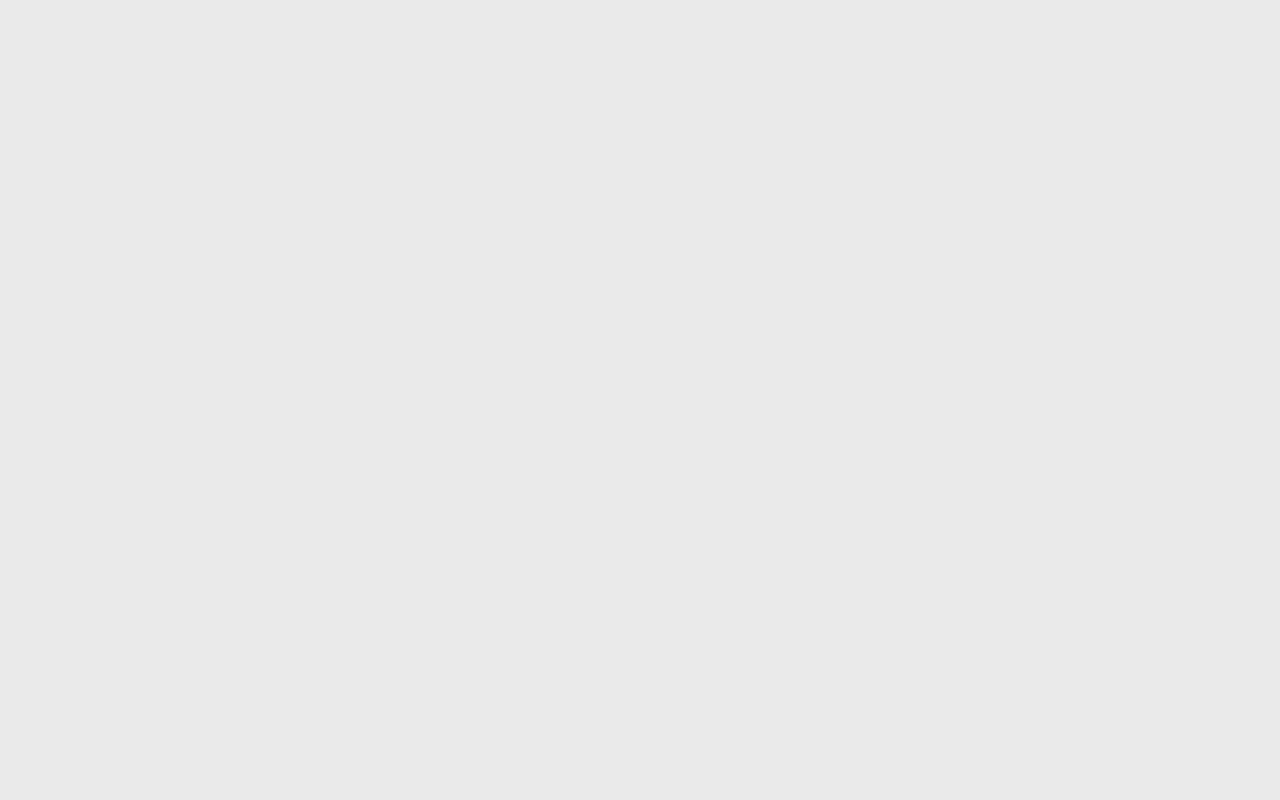
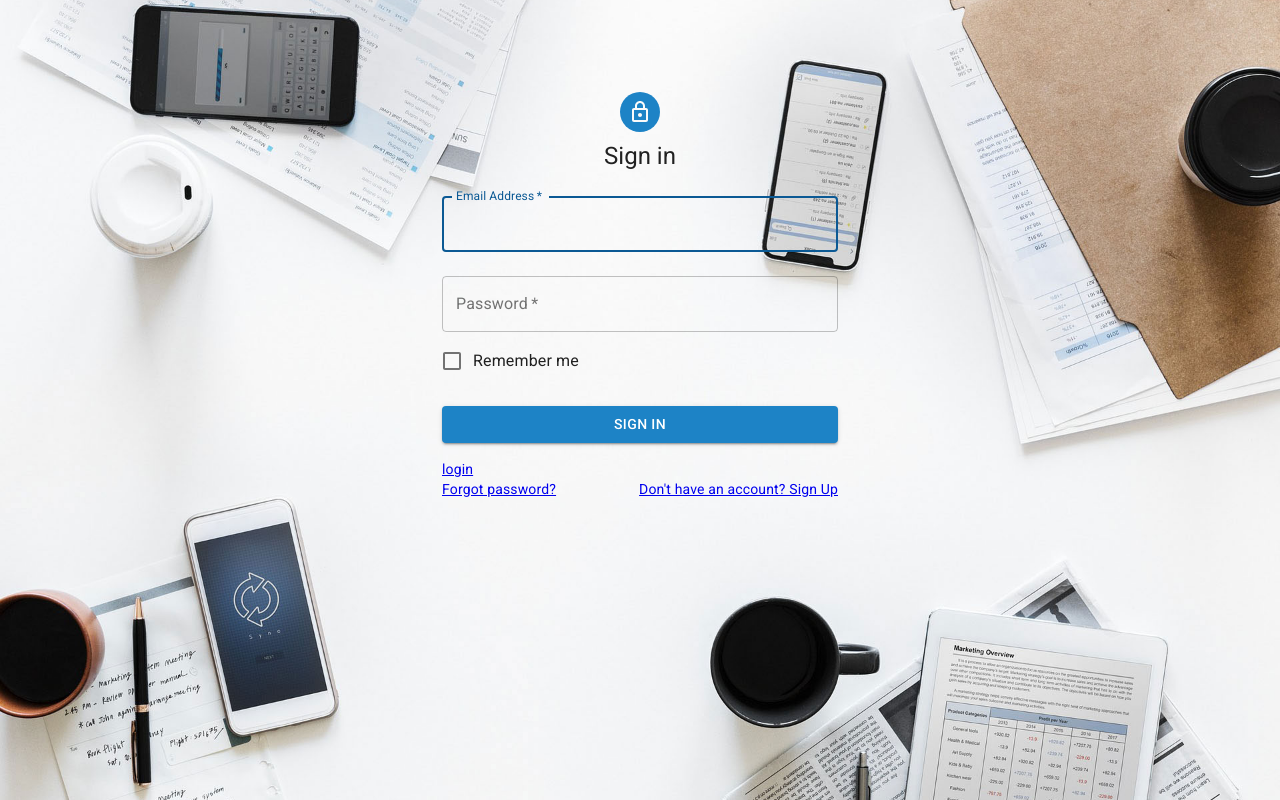
Before and after one commit to Amnok/product-catalog, a React (Create React App) app: page / in a window 1280 px wide. Built offline with nearby package versions, Linux system fonts and the light colour scheme.

Commit message:
PC [fix] fixed routes now

```diff
--- a/src/App.js
+++ b/src/App.js
@@ -24,7 +24,7 @@ function App() {
     <Router history={history}>
       <MuiThemeProvider theme={theme}>
         <Route path="/dashboard" component={Dashboard}></Route>
-        <Route path="/login" exact component={Login}></Route>
+        <Route path="/" exact component={Login}></Route>
         <Route path="/signup" exact component={Signup}></Route>
       </MuiThemeProvider>
     </Router>
--- a/src/components/routes.js
+++ b/src/components/routes.js
@@ -14,7 +14,7 @@ export default () => {
         },
         {
             text: 'Logout',
-            link: '/login'
+            link: '/'
         },
     ]
 };
--- a/src/components/signup.component.jsx
+++ b/src/components/signup.component.jsx
@@ -138,7 +138,7 @@ export const Signup = () => {
           </Button>
                         <Grid container justify="flex-end">
                             <Grid item>
-                                <Link to="/login" variant="body2">
+                                <Link to="/" variant="body2">
                                     Already have an account? Sign in
                                 </Link>
                             </Grid>
```
